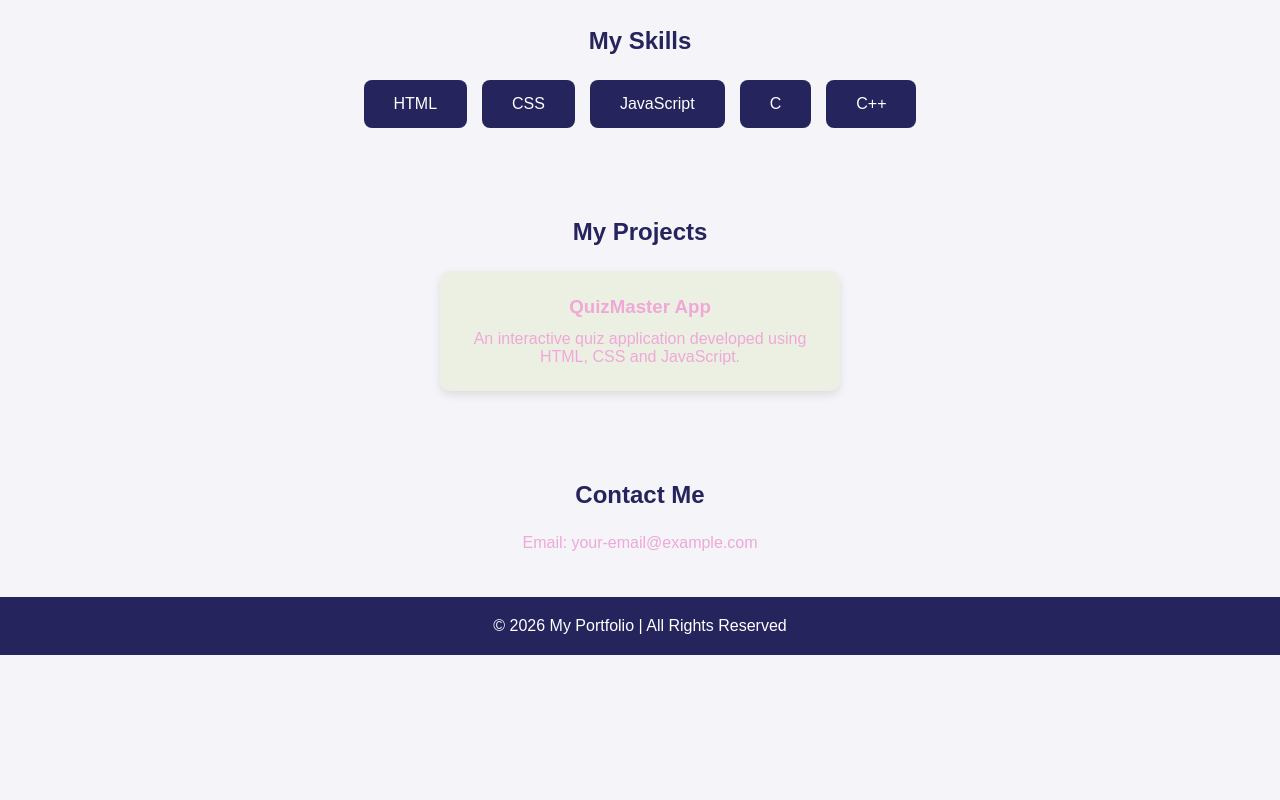
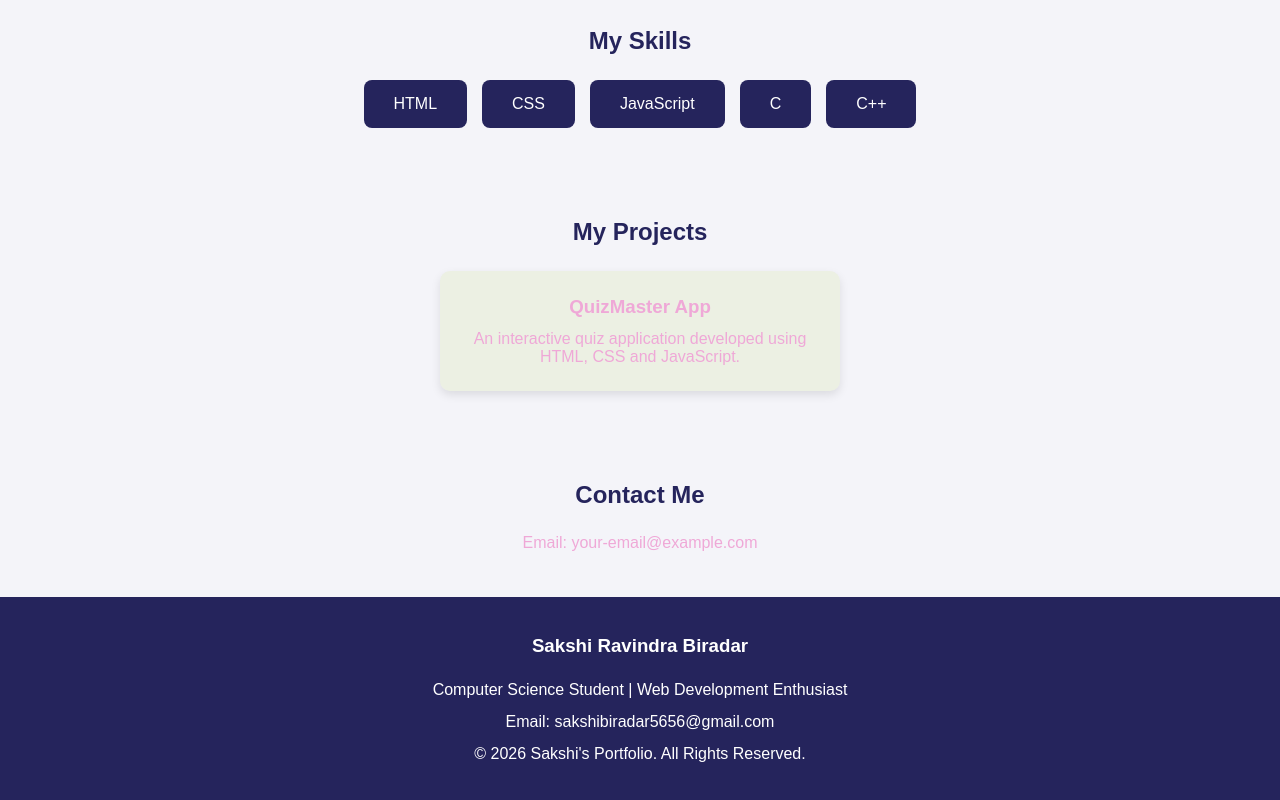
Before and after one commit to SakshiBiaradar/GitHub-practical-test, a plain HTML site: page index.html in a window 1280 px wide. Shown: the part 693-1493 px from the top of the page. Before the commit the page ends 1348 px from the top, so only its background shows below. Drawn offline with Linux system fonts and the light colour scheme.

Commit message:
Add footer to portfolio

```diff
--- a/index.html
+++ b/index.html
@@ -67,9 +67,15 @@
         <p>Email: your-email@example.com</p>
     </section>
 
-    <footer>
-        <p>© 2026 My Portfolio | All Rights Reserved</p>
-    </footer>
+    <footer class="footer">
+    <h3>Sakshi Ravindra Biradar</h3>
+
+    <p>Computer Science Student | Web Development Enthusiast</p>
+
+    <p>Email: sakshibiradar5656@gmail.com</p>
+
+    <p>© 2026 Sakshi's Portfolio. All Rights Reserved.</p>
+</footer>
 
     <script src="script.js"></script>
 
--- a/style.css
+++ b/style.css
@@ -115,4 +115,14 @@ footer {
         flex-direction: column;
         align-items: center;
     }
+}.footer {
+    background: #25245c;
+    color: white;
+    text-align: center;
+    padding: 30px 20px;
+    line-height: 2;
 }
+
+.footer h3 {
+    margin-bottom: 10px;
+}
```
